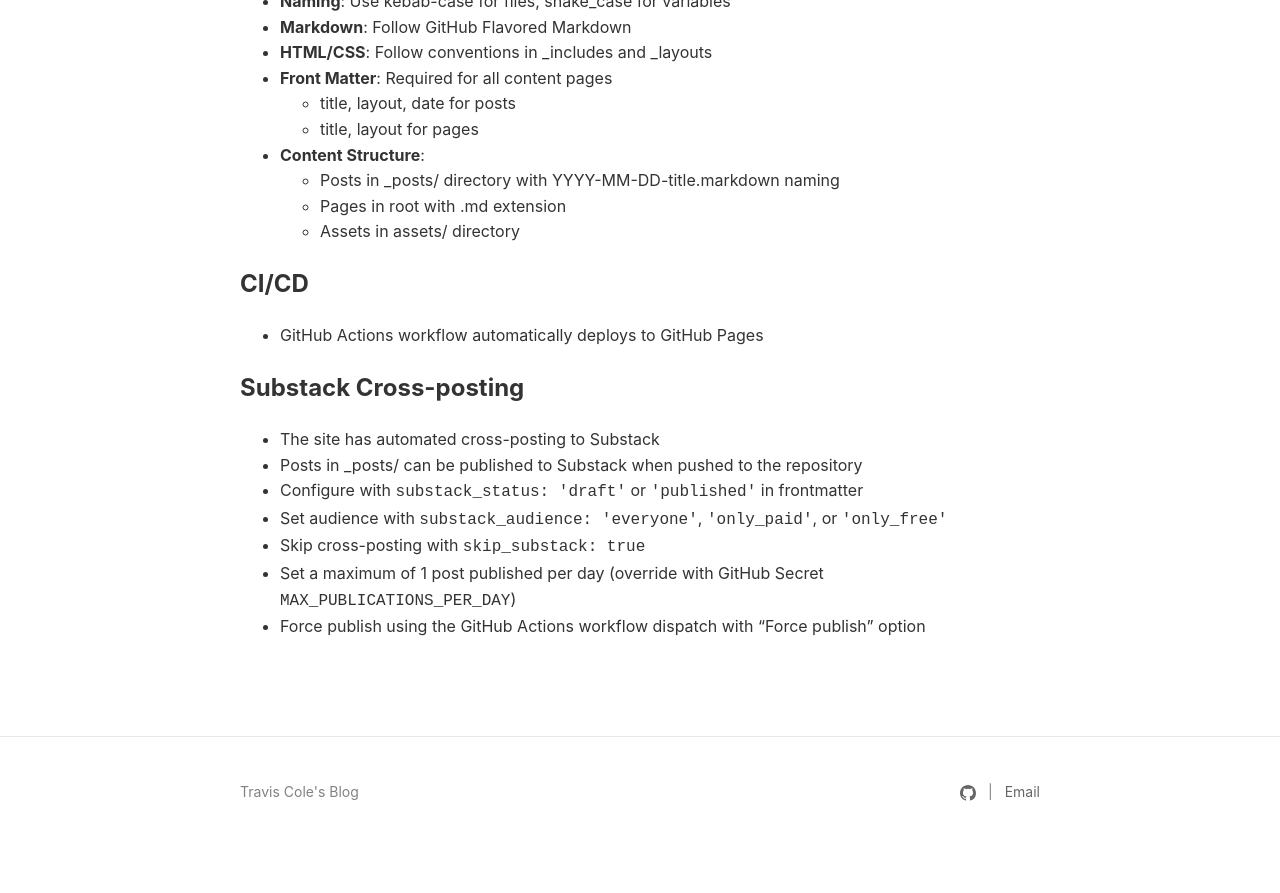
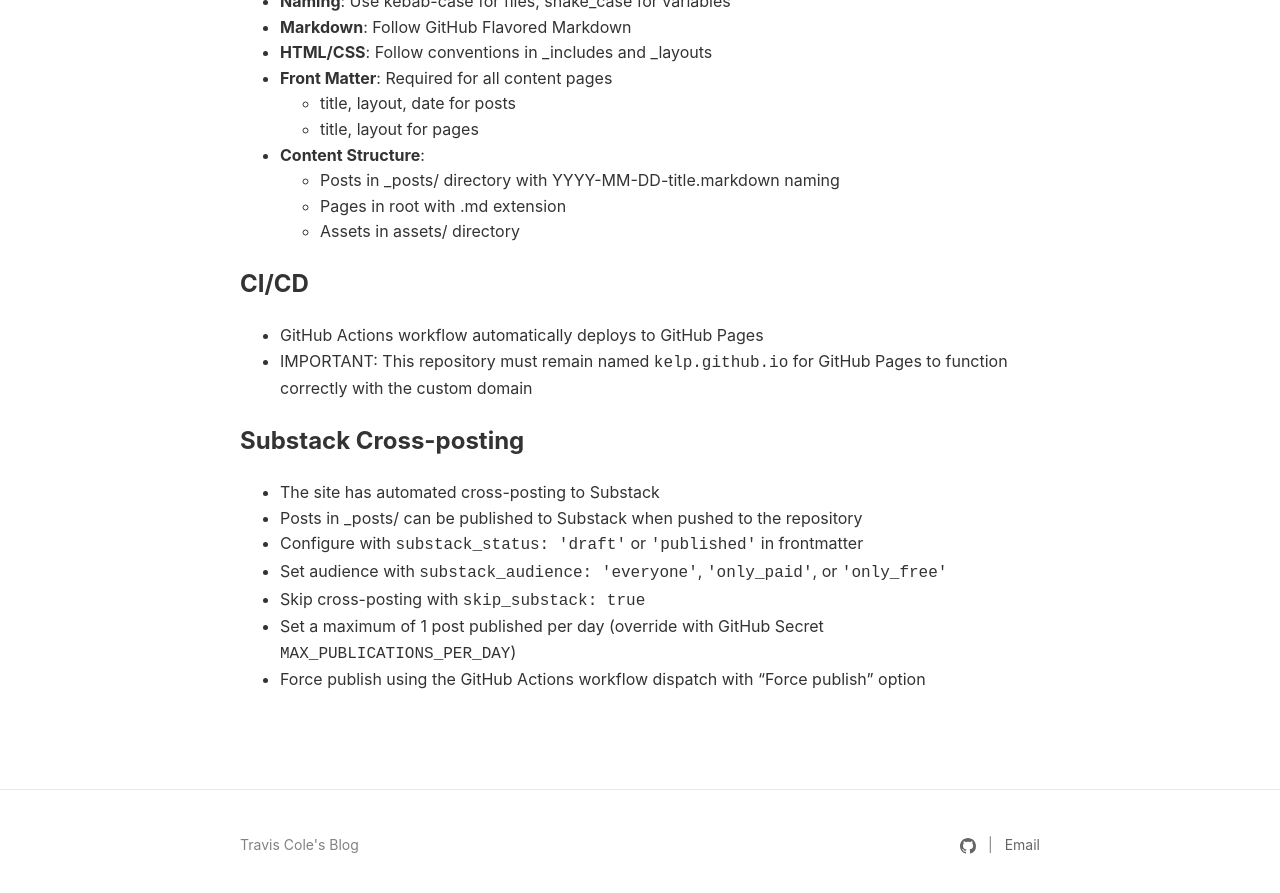
Before and after one commit to kelp/kelp.github.io, a Jekyll site: the page built from CLAUDE.md, in a window 1280 px wide and 900 px high, scrolled down 944 px. Shown: the top 893 px of the window. Built offline with Jekyll 4.4.1, drawn with Linux system fonts in a browser that asks for light colours; our own code applies the rules of GitHub Pages for plain Markdown files; before the commit the page ends 1791 px from its top, so only the background shows below that.

Commit message:
Document repository naming requirements for GitHub Pages
Add warnings to README and CLAUDE.md about keeping the repository
named as kelp.github.io for GitHub Pages to function correctly
with the custom domain.

🤖 Generated with [Claude Code](https://claude.ai/code)

Co-Authored-By: Claude <noreply@anthropic.com>

```diff
--- a/CLAUDE.md
+++ b/CLAUDE.md
@@ -31,6 +31,7 @@
 
 # CI/CD
 - GitHub Actions workflow automatically deploys to GitHub Pages
+- IMPORTANT: This repository must remain named `kelp.github.io` for GitHub Pages to function correctly with the custom domain
 
 # Substack Cross-posting
 - The site has automated cross-posting to Substack
```
Also changed, not shown: README.md.
